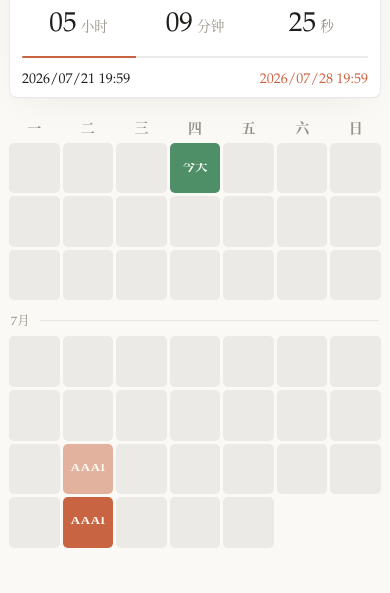
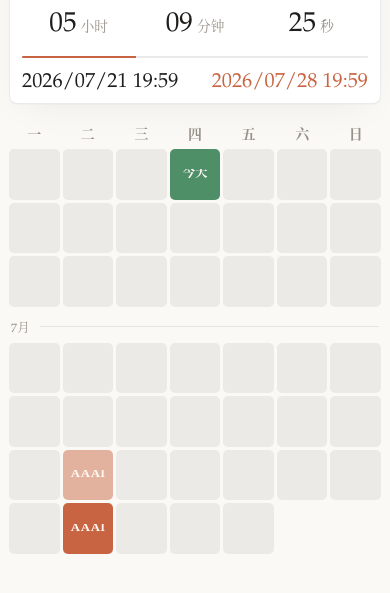
Before and after one commit to kcxain/ddl, a website: page index.html in a window 390 px wide. Shown: the part 165-758 px from the top of the page. Drawn offline with Linux system fonts and the light colour scheme.

Commit message:
Revert "fix(mobile): keep deadline timestamps at footer corners on narrow screens"
This reverts commit 274e81001cc502026fccc16395a26ed625101a10.

```diff
--- a/src/styles.css
+++ b/src/styles.css
@@ -378,11 +378,15 @@ footer {
   }
 
   .deadlineTime {
-    font-size: clamp(15px, 3.8vw, 20px);
+    font-size: clamp(21px, 5.8vw, 32px);
   }
 
   .calendarGrid {
     width: 100%;
+    margin-left: 0;
+  }
+
+  .deadlineTime + .deadlineTime {
     margin-left: 0;
   }
 }
@@ -417,7 +421,7 @@ footer {
   }
 
   .deadlineTime {
-    font-size: clamp(13px, 3.6vw, 17px);
+    font-size: clamp(19px, 5.2vw, 25px);
   }
 
   .calendarCell {
```
